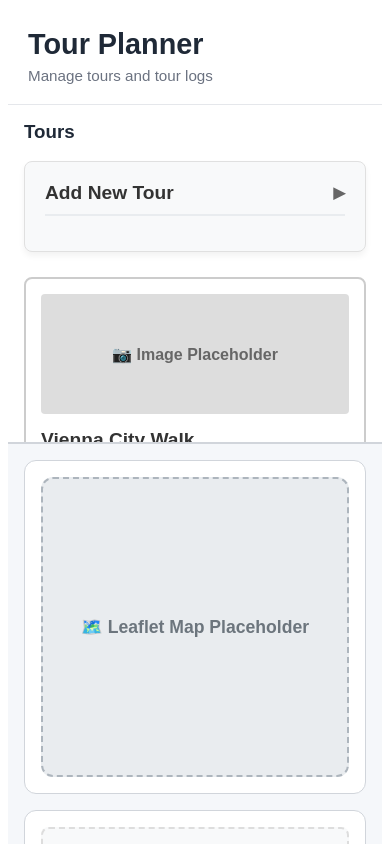
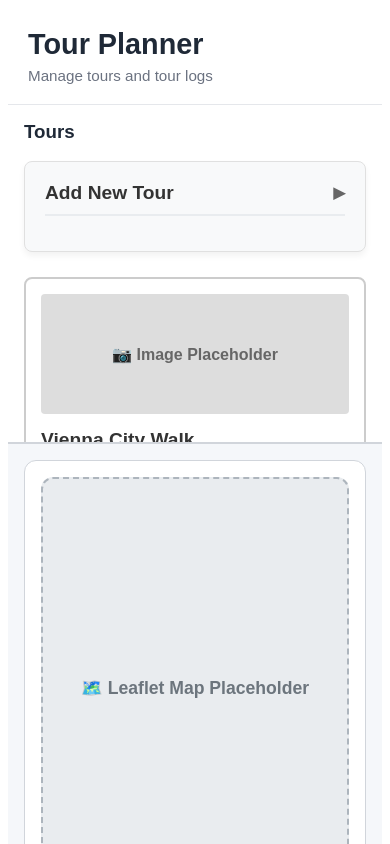
Before and after one commit to iselinmag/SoftwareEngineering-TourPlanner, an Angular app in the folder frontend/: page / in a window 390 px wide. Shown: the top 844 px of the page. Built offline with nearby package versions, Linux system fonts and the light colour scheme.

Commit message:
Added auto scroll when user selects tour on mobile for better user experience.

```diff
--- a/frontend/src/app/app.component.css
+++ b/frontend/src/app/app.component.css
@@ -72,7 +72,9 @@ body {
 
 .map-placeholder {
   width: 100%;
-  min-height: 300px;
+  height: 50vh;
+  min-height: 400px;
+
   background-color: #e9ecef;
   border: 2px dashed #adb5bd;
   border-radius: 12px;
--- a/frontend/src/app/app.component.html
+++ b/frontend/src/app/app.component.html
@@ -10,7 +10,7 @@
     </div>
   </aside>
 
-  <main class="main-content">
+  <main class="main-content" id="mapDetailsSection">
     <div class="map-card">
       <div class="map-placeholder">
         <span class="map-placeholder-text">🗺️ Leaflet Map Placeholder</span>
--- a/frontend/src/app/tour-list/tour-list.component.ts
+++ b/frontend/src/app/tour-list/tour-list.component.ts
@@ -43,6 +43,19 @@ export class TourList {
     if (tour.id) {
       this.listvm.selectTour(tour.id); // update list view
       this.logVm.setSelectedTour(tour.id); // update log view
+
+      // Logic to automatically scroll to have map full screen when selected tour on mobile devices
+      // 1. Get a reference to the Map and Details section you want to scroll to.
+      const mapDetailsSection = document.getElementById('mapDetailsSection');
+
+      // 2. Define mobile breakpoint
+      const mobileBreakpoint = 900;
+
+      // 3. Check screen width AND if the section exists.
+      if (mapDetailsSection && window.innerWidth <= mobileBreakpoint) {
+        // 4. Automatically and smoothly scroll into view.
+        mapDetailsSection.scrollIntoView({ behavior: 'smooth' });
+      }
     }
   }
 
```
